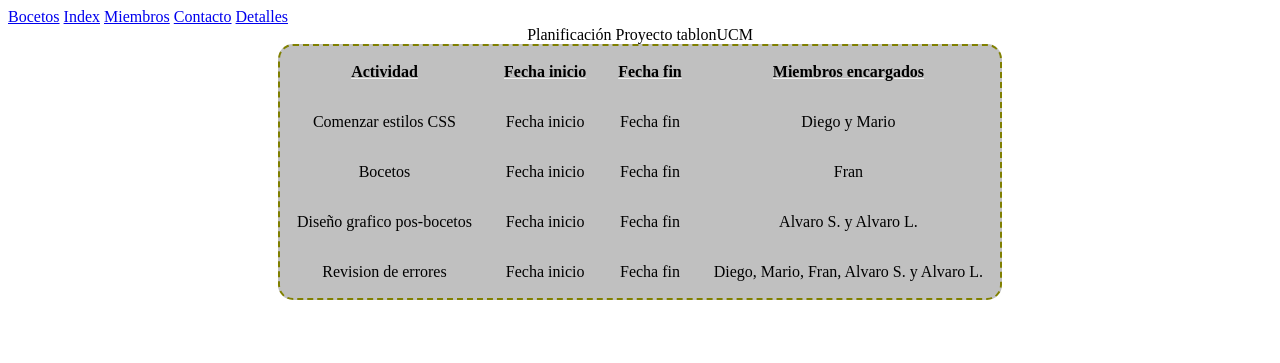
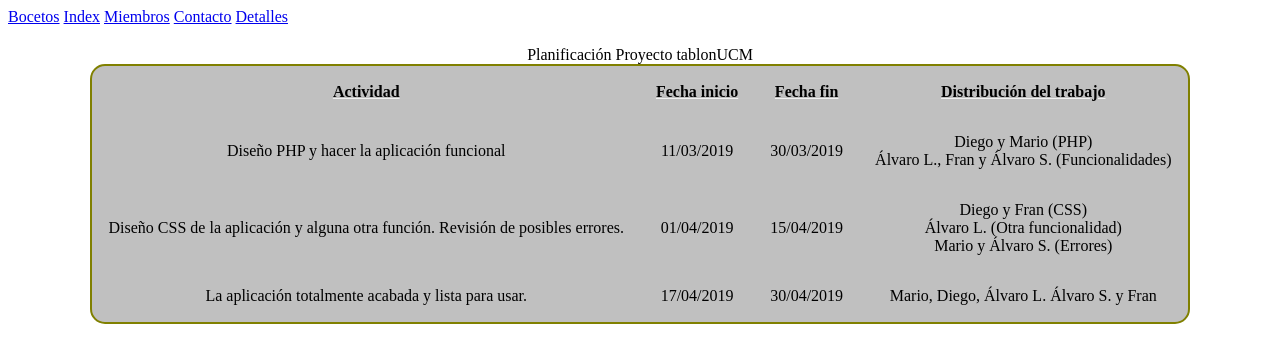
Before and after one commit to KillerKing18/AW-tablonUCM, a PHP site: page /planificacion.html in a window 1280 px wide. Shown: the top 363 px of the page. Run offline with PHP 8.4, Linux system fonts and the light colour scheme.

Commit message:
Add files via upload

```diff
--- a/contacto.html
+++ b/contacto.html
@@ -1,7 +1,7 @@
 <!DOCTYPE html>
 <html>
 <head>
-<meta charset="UTF8">
+<meta charset="utf-8">
 <title>Formulario de contacto</title>
 </head>
 <body>
@@ -31,8 +31,8 @@
 		<p>Escriba la consulta aquí:<br>
 			<textarea name="area" rows="5" cols="50"></textarea>
 		</p>
-		<input type="submit" value="Enviar" /></input>
-		<input type="reset" value="Reset" /></input>
+		<input type="submit" value="Enviar"/>
+		<input type="reset" value="Reset"/>
 		</fieldset>
 	</form>
 </section>
--- a/css/planificacion.css
+++ b/css/planificacion.css
@@ -1,8 +1,8 @@
 table {
 	text-align: center;
 	background: #C0C0C0;
-	margin: auto;
-	border: 2px #808000 dashed;
+	margin: 20px auto;
+	border: 2px #808000 solid;
 	border-radius: 15px;
 }
 td {
--- a/index.html
+++ b/index.html
@@ -16,7 +16,7 @@
 
 	<img src="img/tablónUCMLogo.png" title="Logo" alt="Logo">
 	<h1>tablónUCM</h1>
-	<section>
+	<div>
 		<p>Nuestra página web se fundamenta principalmente en el trasvase de información durante la vida universitaria para así facilitar la integración a los nuevos alumnos y mejorar la estancia a los ya instalados.</p>
 
 		<p>La página constará de:</p>
@@ -30,7 +30,7 @@
 			<li>Un foro externo en el que los usuarios podrán debatir sobre cualquier tema de la página: dudas, opiniones, etc.
 			</li>
 		</ul>
-	</section>
+	</div>
 
 </body>
 </html>
--- a/planificacion.html
+++ b/planificacion.html
@@ -1,7 +1,7 @@
 <!DOCTYPE html>
 <html>
 <head>
-	<meta charset="UTF8">
+	<meta charset="utf-8">
 	<title>Planificación</title>
 
 	<!--Hemos incluido un .css en este archivo por que creíamos que la tabla quedaba muy poco vistosa -->
@@ -16,41 +16,35 @@
 		<a href="contacto.html">Contacto</a>
 		<a href="detalles.html">Detalles</a>
 	</div>
-	<section>
+	<div>
 		<table>
 			<caption>Planificación Proyecto tablonUCM</caption>
 				<tr>
 					<td class="tituloColumna">Actividad</td>
 					<td class="tituloColumna">Fecha inicio</td>
 					<td class="tituloColumna">Fecha fin</td>
-					<td class="tituloColumna">Miembros encargados</td>
+					<td class="tituloColumna">Distribución del trabajo</td>
 				</tr>
 				<tr>
-					<td>Comenzar estilos CSS</td>
-					<td>Fecha inicio</td>
-					<td>Fecha fin</td>
-					<td>Diego y Mario</td>
+					<td>Diseño PHP y hacer la aplicación funcional</td>
+					<td>11/03/2019</td>
+					<td>30/03/2019</td>
+					<td>Diego y Mario (PHP)<br>Álvaro L., Fran y Álvaro S. (Funcionalidades)</td>
 				</tr>
 				<tr>
-					<td>Bocetos</td>
-					<td>Fecha inicio</td>
-					<td>Fecha fin</td>
-					<td>Fran</td>
+					<td>Diseño CSS de la aplicación y alguna otra función. Revisión de posibles errores.</td>
+					<td>01/04/2019</td>
+					<td>15/04/2019</td>
+					<td>Diego y Fran (CSS)<br>Álvaro L. (Otra funcionalidad)<br>Mario y Álvaro S. (Errores)</td>
 				</tr>
 				<tr>
-					<td>Diseño grafico pos-bocetos</td>
-					<td>Fecha inicio</td>
-					<td>Fecha fin</td>
-					<td>Alvaro S. y Alvaro L. </td>
-				</tr>
-								<tr>
-					<td>Revision de errores</td>
-					<td>Fecha inicio</td>
-					<td>Fecha fin</td>
-					<td>Diego, Mario, Fran, Alvaro S. y Alvaro L. </td>
+					<td>La aplicación totalmente acabada y lista para usar.</td>
+					<td>17/04/2019</td>
+					<td>30/04/2019</td>
+					<td>Mario, Diego, Álvaro L. Álvaro S. y Fran</td>
 				</tr>
 		</table>
-	</section>
+	</div>
 
 </body>
 </html>
```
Also changed, not shown: bocetos.html (+15 -10 lines), css/bocetos.css (added, +13 -0 lines), detalles.html (+4 -4 lines), miembros.html (+23 -30 lines), img/signin.jpg (added).
